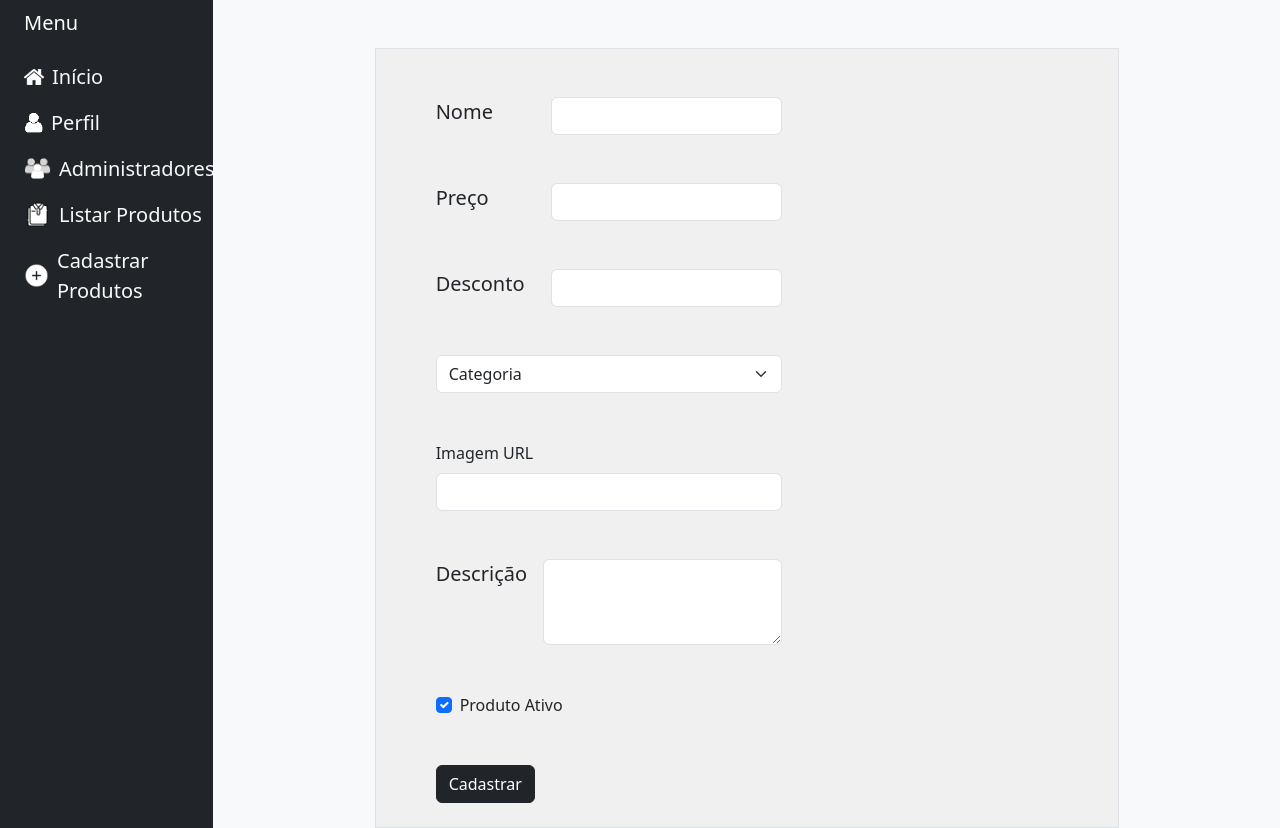
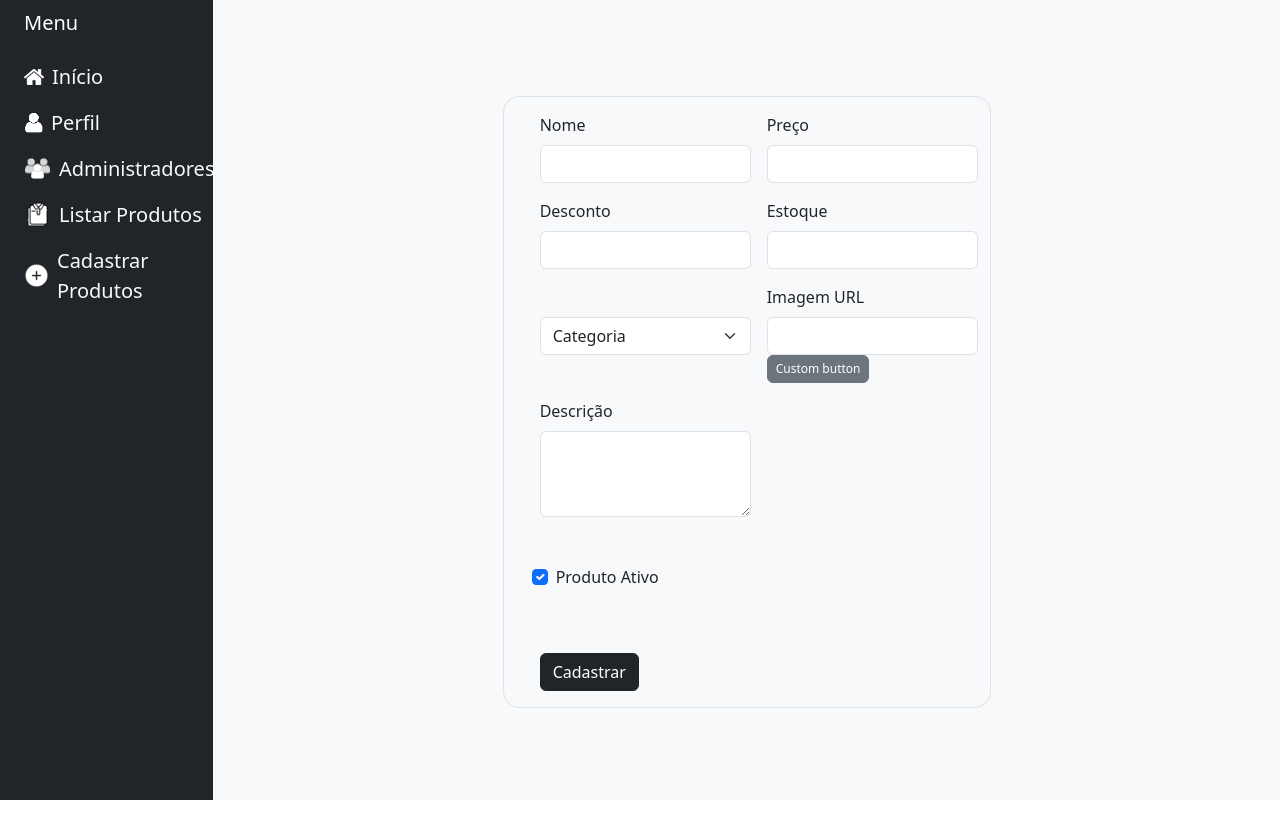
Before and after one commit to CRUD-Tokyo-Streetwear/commercialWebStore, a PHP site: page /cadastroProdutos.php in a window 1280 px wide. Shown: the part 102-930 px from the top of the page. After the commit the page ends 902 px from the top, so only its background shows below. Run offline with PHP 8.4, Linux system fonts and the light colour scheme; a user stored in the database is signed in; data comes from the database, SQL or seed files in the repository; tables that the repository leaves empty or names only in its code hold one stand-in row (values such as "Sample post"); some libraries are stand-ins or nearby versions.

Commit message:
cadastro novo layout

```diff
--- a/cadastroProdutos.php
+++ b/cadastroProdutos.php
@@ -25,7 +25,8 @@ $p = new Produto("charlie", "localhost", "root", "");
     <link rel="stylesheet" href="style.css">
 </head>
 
-<body class="bg-light ">
+<body class="bg-light overflow-y-hidden">
+
     <!--Barra de navegação-->
     <nav class="navbar" style="background-color: black;">
         <div class="container-fluid text-light">
@@ -113,52 +114,60 @@ $p = new Produto("charlie", "localhost", "root", "");
             </div>
 
             <!--Tela central-->
-            <div class="container fluid col col-11 mt-4" style="height: 63%; max-width:60vw;">
-                <div class="container d-flex flex-column align-items-start justify-content-center border rounded- mt-4" style="background-color: #f0f0f0; height: 60%;">
+            <div class="container justify-content-center align-items-center mt-5" style="height: 63%; max-width: 40vw;">
+                <div class="container d-flex flex-column align-items-start justify-content-center border rounded-4 mt-5">
+
+
 
                     <!--Cadastro Produto-->
-                <div class="d-flex justify-content-between ms-5 mt-5">
-                    <form id="produtoForm" method="POST">
-                        <div class="d-flex mb-5">
-                            <label for="nome" class="form-label col-4  fs-5">Nome</label>
+                    <div class="d-flex justify-content-between ms-4 mt-3 mb-3">
+                        <form id="produtoForm" method="POST " class="row g-3">
+                            <div class="col-md-6">
+                                <label for="nome" class="form-label">Nome</label>
                                 <input type="text" class="form-control" name="nome">
                             </div>
-                        <div class="d-flex mb-5">
-                            <label for="preco" class="form-label col-4  fs-5">Preço</label>
-                            <input type="text" class="form-control" id="preco" name="preco" required>
+                            <div class="col-md-6">
+                                <label for="preco" class="form-label">Preço</label>
+                                <input type="text" class="form-control" name="preco" required>
                             </div>
-                        <div class="d-flex mb-5">
-                            <label for="precoDesconto" class="form-label col-4 fs-5">Desconto</label>
+                            <div class="col-md-6">
+                                <label for="precoDesconto" class="form-label">Desconto</label>
                                 <input type="text" class="form-control" id="precoDesconto" name="preco_desconto">
                             </div>
-                        <div class="d-flex mb-5">
+                            <div class="col-md-6">
+                                <label for="Estoque" class="form-label">Estoque</label>
+                                <input type="text" class="form-control" name="Estoque">
+                            </div>
+                            <div class="col-md-6 mt-5">
                                 <select class="form-select" aria-label="Default select example">
+
                                     <option selected>Categoria</option>
+
                                     <?php
                                     $result = $p->listarCategorias();
                                     while ($categoria_data = $result->fetch()) {
                                         echo '<option> ' . $categoria_data['CATEGORIA_NOME'] . '</option>';
                                     }
                                     ?>
+
                                 </select>
                             </div>
-                        <div class="mb-5">
-                            <label for="imagemUrl" class="form-label">Imagem URL</label>
-                            <div class="input-group">
+                            <div class="col-md-6">
+                                <label for="precoDesconto" class="form-label">Imagem URL</label>
                                 <input type="text" class="form-control" id="imagemUrl" name="imagem_url">
+                                <button type="submit" class="btn btn-secondary" name="botaoImagem" style="--bs-btn-padding-y: .25rem; --bs-btn-padding-x: .5rem; --bs-btn-font-size: .75rem;">Custom button</button>
                             </div>
-                        </div>
-                        <div class="d-flex mb-5">
-                            <label for="descricao" class="form-label me-3 fs-5">Descrição</label>
+                            <div class="col-md-6">
+                                <label for="descricao" class="form-label">Descrição</label>
                                 <textarea class="form-control" id="descricao" name="descricao" rows="3" required></textarea>
                             </div>
-                        <div class="d-flex mb-5 form-check">
+                            <div class="d-flex mb-5 mt-5 form-check">
                                 <input type="checkbox" class="form-check-input" value="0" id="produtoAtivo" name="produto_ativo" checked>
                                 <label class="form-check-label ms-2" for="produtoAtivo">Produto Ativo</label>
                             </div>
-                        <button type="submit" class="btn btn-dark mb-4" name="botao">Cadastrar</button>
-
-
+                            <div class="col-md-6">
+                                <button type="submit" class="btn btn-dark" name="botao">Cadastrar</button>
+                            </div>
                             <?php
 
 
@@ -168,25 +177,35 @@ $p = new Produto("charlie", "localhost", "root", "");
                                 $preco = floatval($_POST['preco']);
                                 $precoDesconto = floatval($_POST['preco_desconto']);
                                 $descricao = $_POST['descricao'];
-                            $produtoAtivo = (int) $_POST['produto_ativo'];
+                                $produtoAtivo = $_POST['produto_ativo'];
                                 $urlImagem = $_POST['imagem_url'];
 
-                            $resultado = $p->cadastrarProduto($nome, $descricao, $preco, $precoDesconto, $produtoAtivo);
-
-                            if ($resultado) {
+                                if ($p->cadastrarProduto($nome, $descricao, $preco, $precoDesconto, $produtoAtivo)) {
                                     echo "Produto cadastrado com sucesso!";
                                 } else {
                                     echo "Produto já cadastrado!";
                                 }
                             }
 
+                            //cadastro categoria
+
+
+                            if (isset($_POST['botao'])) {
+                            }
                             ?>
                         </form>
                     </div>
                 </div>
 
 
+
+
+            </div>
+
+        </div>
     </div> <!--Fecha a div do menu lateral-->
+
+
 
     <script src="https://cdn.jsdelivr.net/npm/bootstrap@5.3.2/dist/js/bootstrap.bundle.min.js" integrity="sha384-C6RzsynM9kWDrMNeT87bh95OGNyZPhcTNXj1NW7RuBCsyN/o0jlpcV8Qyq46cDfL" crossorigin="anonymous"></script>
 </body>
--- a/listarProdutos.php
+++ b/listarProdutos.php
@@ -163,8 +163,8 @@ $p = new Produto("charlie", "localhost", "root", "");
                                 echo '<th scope="row">' . $product_data['PRODUTO_ID'] . "</th>";
                                 echo '<td><img src="imagemProduto\camisa.jpg" alt="Imagem do produto" class="rounded-4" style="width: 70px;"></td>';
                                 echo '<td>' . $product_data['PRODUTO_NOME'] . '</td>';
-                                echo '<td>'. 'R$ ' . $product_data['PRODUTO_PRECO'] . '</td>';
-                                echo '<td>'. $product_data['PRODUTO_DESCONTO'] . '%'.'</td>';
+                                echo '<td>' . $product_data['PRODUTO_PRECO'] . '</td>';
+                                echo '<td>' . $product_data['PRODUTO_DESCONTO'] . '</td>';
                                 echo '<td>Camiseta</td>'; // Trocar para a variavel equivalente a categoria do produto
                                 echo '<td>223</td>'; //Trocar para a variavel equivalente a estoque
                                 echo '<td>' . $product_data['PRODUTO_DESC'] . '</td>';
--- a/sistema/produto.php
+++ b/sistema/produto.php
@@ -59,6 +59,7 @@ class Produto
             return $sql;
         } else {
             echo "Nenhuma categoria encontrada!";
+
         }
     }
 }
```
Lines whose indentation alone changed are shown as unchanged.
